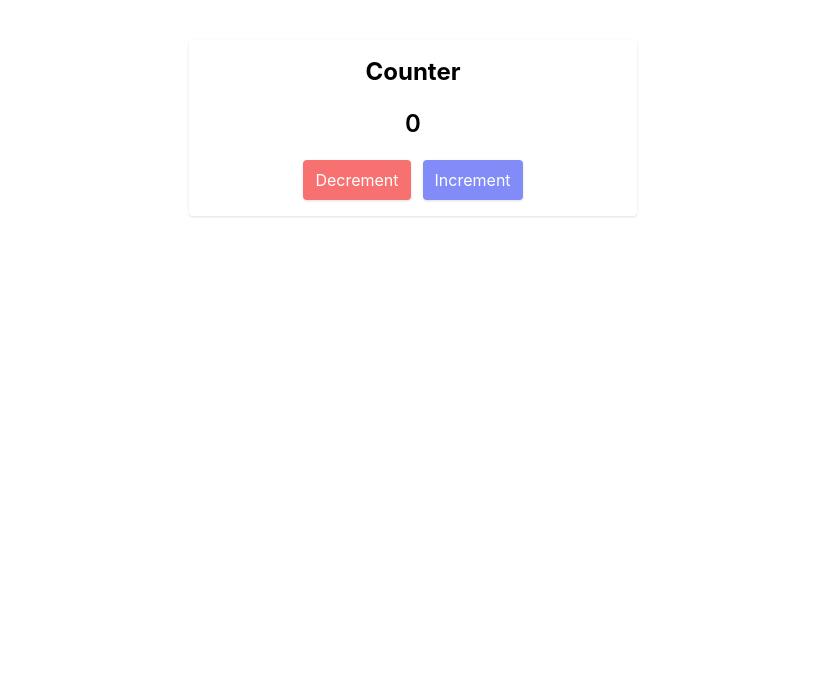
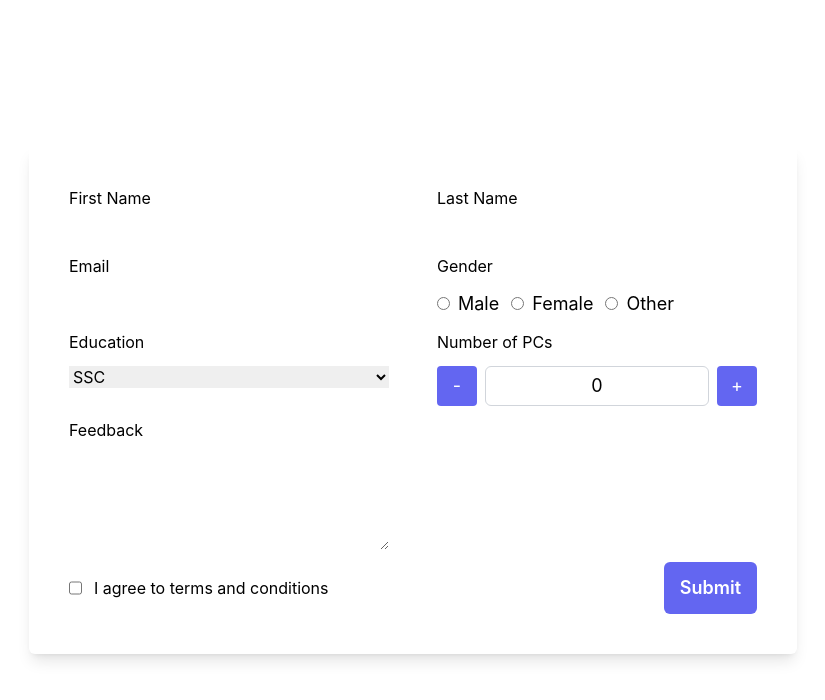
Before and after one commit to mirajulalam/raw-state, a React (Create React App) app: page / in a window 1280 px wide. Shown: the top 700 px of the page, without its empty margins (227-1052 px from the left). Built offline with nearby package versions, Linux system fonts and the light colour scheme.

Commit message:
longform components added

```diff
--- a/src/App.js
+++ b/src/App.js
@@ -1,9 +1,9 @@
 import './App.css';
-import Counter from './pages/Counter';
+import LongForm from './pages/LongForm';
 
 function App() {
   return (
-        <Counter/>
+        <LongForm/>
   )
 }
 
--- /dev/null
+++ b/src/pages/LongForm.js
@@ -0,0 +1,150 @@
+import React from 'react';
+
+const LongForm = () => {
+    return (
+        <div className='h-screen w-screen flex justify-center items-center overflow-auto'>
+        <form
+          className='shadow-lg p-10 rounded-md flex flex-wrap gap-3 max-w-3xl justify-between'
+
+        >
+          <div className='flex flex-col w-full max-w-xs'>
+            <label className='mb-2' htmlFor='firstName'>
+              First Name
+            </label>
+            <input
+              type='text'
+              name='firstName'
+              id='firstName'
+
+            />
+          </div>
+          <div className='flex flex-col w-full max-w-xs'>
+            <label className='mb-2' htmlFor='lastName'>
+              Last Name
+            </label>
+            <input
+              type='text'
+              name='lastName'
+              id='lastName'
+
+            />
+          </div>
+          <div className='flex flex-col w-full max-w-xs'>
+            <label className='mb-2' htmlFor='email'>
+              Email
+            </label>
+            <input
+              type='email'
+              name='email'
+              id='email'
+
+            />
+          </div>
+          <div className='flex flex-col w-full max-w-xs'>
+            <h1 className='mb-3'>Gender</h1>
+            <div className='flex gap-3'>
+              <div>
+                <input
+                  type='radio'
+                  id='male'
+                  name='gender'
+                  value='male'
+
+                />
+                <label className='ml-2 text-lg' for='male'>
+                  Male
+                </label>
+              </div>
+              <div>
+                <input
+                  type='radio'
+                  id='female'
+                  name='gender'
+                  value='female'
+
+                />
+                <label className='ml-2 text-lg' for='female'>
+                  Female
+                </label>
+              </div>
+              <div>
+                <input
+                  type='radio'
+                  id='other'
+                  name='gender'
+                  value='other'
+
+                />
+                <label className='ml-2 text-lg' for='other'>
+                  Other
+                </label>
+              </div>
+            </div>
+          </div>
+          <div className='flex flex-col w-full max-w-xs'>
+            <label className='mb-3' for='education'>
+              Education
+            </label>
+            <select
+              name='education'
+              id='education'
+
+            >
+              <option value='SSC'>SSC</option>
+              <option value='HSC'>HSC</option>
+              <option value='underGrad'>Under Graduate</option>
+              <option value='graduate'>Graduate</option>
+            </select>
+          </div>
+          <div className='flex flex-col w-full max-w-xs'>
+            <label className='mb-3'>Number of PCs</label>
+            <div className='flex justify-between items-center gap-2 '>
+              <button className='bg-indigo-500 text-lg text-white rounded h-10 w-10 '>
+                -
+              </button>
+              <div className='border flex-1 flex justify-center items-center h-10 rounded-md border-gray-300'>
+                <span className='text-lg'>0</span>
+              </div>
+              <button className='bg-indigo-500 text-lg text-white rounded h-10 w-10'>
+                +
+              </button>
+            </div>
+          </div>
+          <div className='flex flex-col w-full max-w-xs'>
+            <label className='mb-3' for='feedback'>
+              Feedback
+            </label>
+            <textarea
+              name='feedback'
+              id='feedback'
+              cols='30'
+              rows='4'
+
+            ></textarea>
+          </div>
+
+          <div className='flex justify-between items-center w-full'>
+            <div className='flex  w-full max-w-xs'>
+              <input
+                className='mr-3'
+                type='checkbox'
+                name='term'
+                id='terms'
+
+              />
+              <label for='terms'>I agree to terms and conditions</label>
+            </div>
+            <button
+              className=' px-4 py-3 bg-indigo-500 rounded-md font-semibold text-white text-lg disabled:bg-gray-500'
+              type='submit'
+
+            >
+              Submit
+            </button>
+          </div>
+        </form>
+      </div>
+    );
+};
+
+export default LongForm;
```
Also changed, not shown: src/pages/Counter.js (+4 -4 lines).
